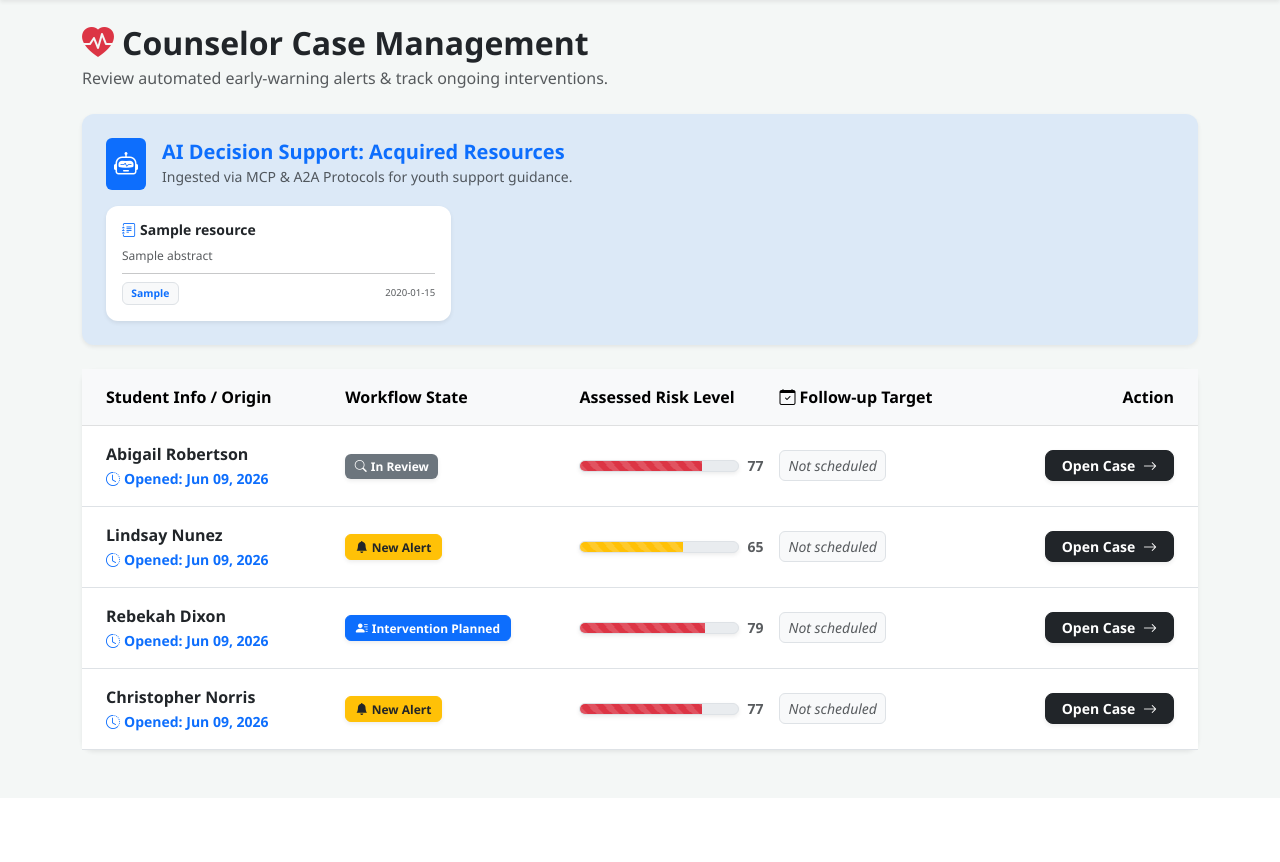
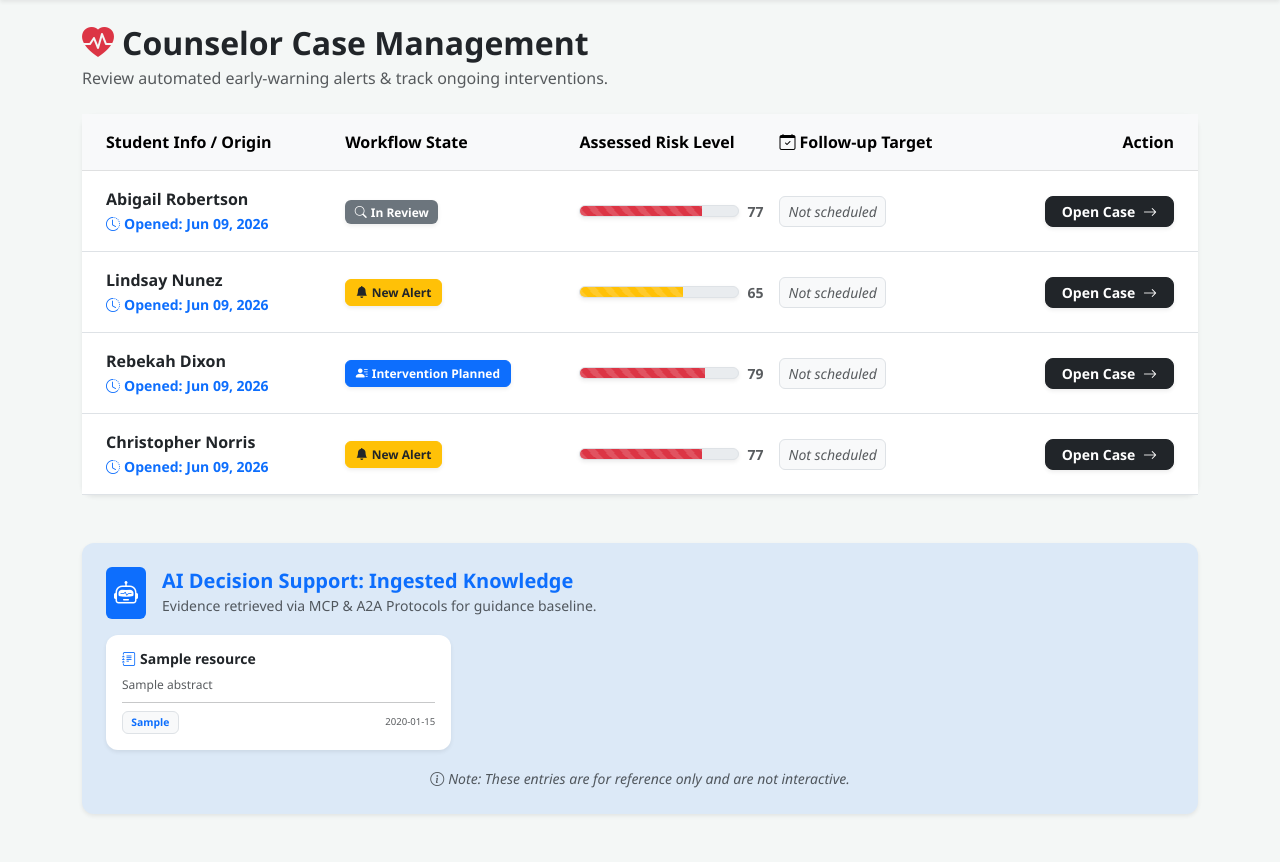
Before and after one commit to mohamedazizbenjboura/-educare_project, a Django app: template school_app/templates/school_app/counselor_dashboard.html in a window 1280 px wide. Shown: the part 78-940 px from the top of the page. Before the commit the page ends 833 px from the top, so only its background shows below. Run offline with Django 5.2, Linux system fonts and the light colour scheme; data comes from the database, SQL or seed files in the repository; tables that the repository leaves empty hold one stand-in row (values such as "Sample post"); the template is opened without the code that fills it: values that come from a table or form of the project are taken from there, most other values are stand-ins (such as "Sample title", 1, 10 or a date in 2020).

Commit message:
UI: Move AI Decision Support resources to the bottom of Counselor Dashboard and set to non-interactive

```diff
--- a/school_app/templates/school_app/counselor_dashboard.html
+++ b/school_app/templates/school_app/counselor_dashboard.html
@@ -7,43 +7,7 @@
     </div>
 </div>
 
-<!-- F6: Advanced AI Decision Support Resources (Visible Evidence) -->
-{% if scraped_resources %}
-<div class="row mb-4">
-    <div class="col-12">
-        <div class="card border-0 shadow-sm bg-primary bg-opacity-10">
-            <div class="card-body p-4">
-                <div class="d-flex align-items-center mb-3">
-                    <div class="bg-primary text-white rounded p-2 me-3"><i class="bi bi-robot fs-4"></i></div>
-                    <div>
-                        <h5 class="fw-bold mb-0 text-primary">AI Decision Support: Acquired Resources</h5>
-                        <small class="text-muted">Ingested via MCP & A2A Protocols for youth support guidance.</small>
-                    </div>
-                </div>
-                <div class="row g-3">
-                    {% for resource in scraped_resources %}
-                    <div class="col-md-4">
-                        <div class="card h-100 border-0 shadow-sm">
-                            <div class="card-body p-3">
-                                <h6 class="fw-bold text-dark small mb-2"><i class="bi bi-journal-text text-primary me-1"></i>{{ resource.title }}</h6>
-                                <p class="text-muted small mb-0" style="font-size: 0.75rem;">{{ resource.abstract|truncatechars:80 }}</p>
-                                <hr class="my-2">
-                                <div class="d-flex justify-content-between align-items-center">
-                                    <span class="badge bg-light text-primary border" style="font-size: 0.65rem;">{{ resource.extraction_method }}</span>
-                                    <small class="text-muted" style="font-size: 0.6rem;">{{ resource.access_date|slice:":10" }}</small>
-                                </div>
-                            </div>
-                        </div>
-                    </div>
-                    {% endfor %}
-                </div>
-            </div>
-        </div>
-    </div>
-</div>
-{% endif %}
-
-<div class="card shadow-sm border-0">
+<div class="card shadow-sm border-0 mb-5">
     <div class="card-body p-0">
         <table class="table table-hover align-middle mb-0">
             <thead class="table-light">
@@ -105,4 +69,43 @@
         </table>
     </div>
 </div>
+
+<!-- F6: Advanced AI Decision Support Resources (Visible Evidence at Bottom) -->
+{% if scraped_resources %}
+<div class="row mt-5">
+    <div class="col-12">
+        <div class="card border-0 shadow-sm bg-primary bg-opacity-10">
+            <div class="card-body p-4">
+                <div class="d-flex align-items-center mb-3">
+                    <div class="bg-primary text-white rounded p-2 me-3"><i class="bi bi-robot fs-4"></i></div>
+                    <div>
+                        <h5 class="fw-bold mb-0 text-primary">AI Decision Support: Ingested Knowledge</h5>
+                        <small class="text-muted">Evidence retrieved via MCP & A2A Protocols for guidance baseline.</small>
+                    </div>
+                </div>
+                <div class="row g-3">
+                    {% for resource in scraped_resources %}
+                    <div class="col-md-4">
+                        <div class="card h-100 border-0 shadow-sm" style="cursor: default;">
+                            <div class="card-body p-3">
+                                <h6 class="fw-bold text-dark small mb-2"><i class="bi bi-journal-text text-primary me-1"></i>{{ resource.title }}</h6>
+                                <p class="text-muted small mb-0" style="font-size: 0.75rem;">{{ resource.abstract|truncatechars:100 }}</p>
+                                <hr class="my-2">
+                                <div class="d-flex justify-content-between align-items-center">
+                                    <span class="badge bg-light text-primary border" style="font-size: 0.65rem;">{{ resource.extraction_method }}</span>
+                                    <small class="text-muted" style="font-size: 0.6rem;">{{ resource.access_date|slice:":10" }}</small>
+                                </div>
+                            </div>
+                        </div>
+                    </div>
+                    {% endfor %}
+                </div>
+                <div class="mt-3 text-center">
+                    <small class="text-muted fst-italic"><i class="bi bi-info-circle me-1"></i>Note: These entries are for reference only and are not interactive.</small>
+                </div>
+            </div>
+        </div>
+    </div>
+</div>
+{% endif %}
 {% endblock %}
```
